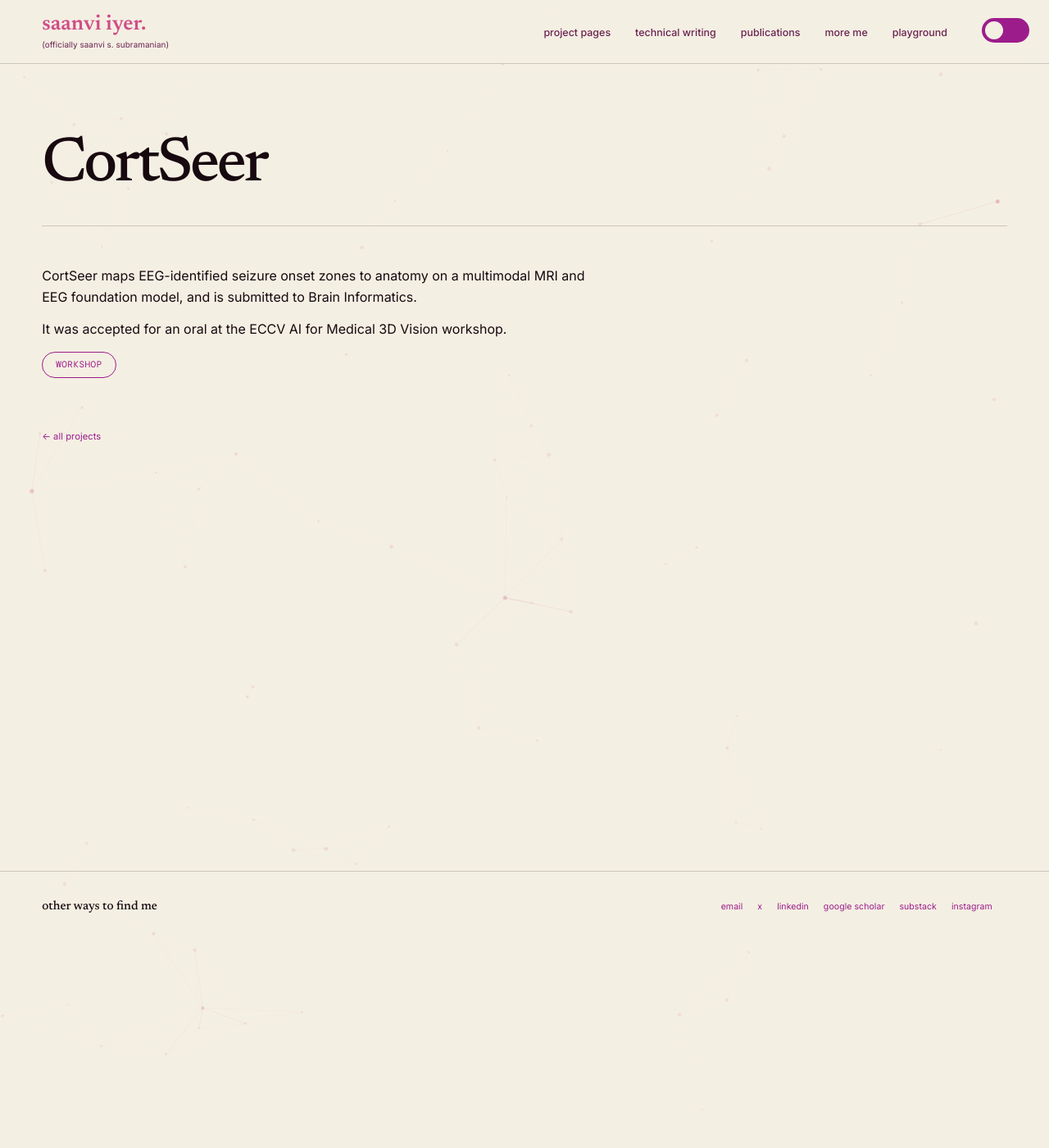
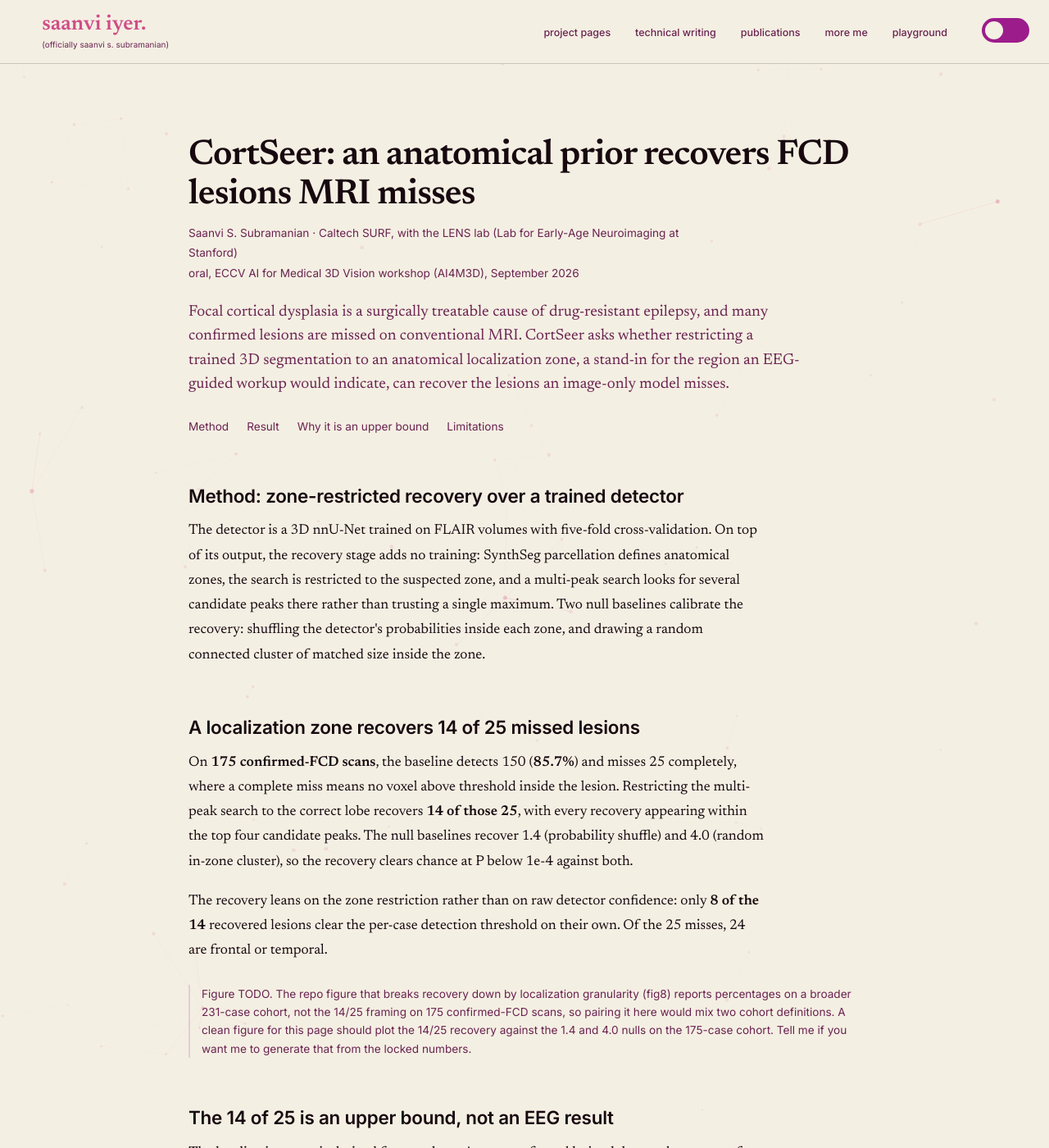
Before and after one commit to saanviiyer/saanviiyer.github.io, a Jekyll site: the page built from pages/proj-cortseer.html, in a window 1280 px wide and 1400 px high. Shown: the whole window at 82% size. Built offline with Jekyll 4.4.1, drawn with Linux system fonts in a browser that asks for light colours; some web fonts are replaced; some of the changed text lies outside the part shown.

Commit message:
Add the CortSeer project page with the locked 14-of-25 numbers and oracle framing; soften the CortSeer title on the publications page

```diff
--- a/pages/proj-cortseer.html
+++ b/pages/proj-cortseer.html
@@ -1,17 +1,55 @@
 ---
 title: CortSeer · Saanvi S. Subramanian
-permalink: /pages/projects/cortseer/
+permalink: /projects/cortseer/
 ---
 
-<div class="page-header">
-  <h1>CortSeer</h1>
+<style>
+  .doc { max-width: 820px; margin: 0 auto; }
+  .doc h1 { font-family: var(--serif); font-size: clamp(2rem, 5vw, 2.7rem); font-weight: 600; letter-spacing: -0.02em; line-height: 1.12; margin: 0 0 10px; }
+  .doc .doc-meta { font-family: var(--sans); font-size: 0.85rem; color: var(--muted); margin: 0 0 2px; }
+  .doc .doc-lead { font-family: var(--serif); font-size: 1.18rem; line-height: 1.55; color: var(--muted); margin: 20px 0 0; max-width: 70ch; }
+  .doc ul.doc-nav { list-style: none; padding: 0; margin: 26px 0 0; display: flex; flex-wrap: wrap; gap: 6px 22px; font-family: var(--sans); font-size: 0.85rem; }
+  .doc ul.doc-nav a { color: var(--muted); text-decoration: none; }
+  .doc ul.doc-nav a:hover { color: var(--accent); }
+  .doc h2 { font-family: var(--sans); font-size: 1.4rem; font-weight: 600; letter-spacing: -0.01em; line-height: 1.2; margin: 60px 0 14px; }
+  .doc p { font-family: var(--serif); font-size: 1.08rem; line-height: 1.75; margin: 0 0 18px; max-width: 72ch; }
+  .doc .key { font-weight: 600; }
+  .doc figure { margin: 26px 0; }
+  .doc figure img { width: 100%; height: auto; display: block; }
+  .doc figcaption { font-family: var(--sans); font-size: 0.82rem; color: var(--muted); line-height: 1.55; margin-top: 10px; max-width: 72ch; }
+  .doc .fig-todo { font-family: var(--sans); font-size: 0.85rem; color: var(--muted); border-left: 2px solid var(--accent-soft); padding-left: 14px; margin: 26px 0; }
+  .doc .doc-back { font-family: var(--sans); font-size: 0.85rem; margin-top: 60px; }
+  .doc a { color: var(--accent); }
+</style>
+
+<div class="doc">
+  <h1>CortSeer: an anatomical prior recovers FCD lesions MRI misses</h1>
+  <p class="doc-meta">Saanvi S. Subramanian &middot; Caltech SURF, with the LENS lab (Lab for Early-Age Neuroimaging at Stanford)</p>
+  <p class="doc-meta">oral, ECCV AI for Medical 3D Vision workshop (AI4M3D), September 2026</p>
+  <!-- TODO (venue): the CortSeer repo itself does not contain the ECCV / AI4M3D / oral / Sept-2026 claim; it is stated on the existing clinical-ml page and listed in PROJECT_INVENTORY as "accepted, oral, ai4m3d.github.io schedule". Confirm against the official program listing or acceptance email before relying on this. -->
+  <p class="doc-lead">Focal cortical dysplasia is a surgically treatable cause of drug-resistant epilepsy, and many confirmed lesions are missed on conventional MRI. CortSeer asks whether restricting a trained 3D segmentation to an anatomical localization zone, a stand-in for the region an EEG-guided workup would indicate, can recover the lesions an image-only model misses.</p>
+
+  <ul class="doc-nav">
+    <li><a href="#method">Method</a></li>
+    <li><a href="#result">Result</a></li>
+    <li><a href="#bound">Why it is an upper bound</a></li>
+    <li><a href="#limits">Limitations</a></li>
+  </ul>
+
+  <h2 id="method">Method: zone-restricted recovery over a trained detector</h2>
+  <p>The detector is a 3D nnU-Net trained on FLAIR volumes with five-fold cross-validation. On top of its output, the recovery stage adds no training: SynthSeg parcellation defines anatomical zones, the search is restricted to the suspected zone, and a multi-peak search looks for several candidate peaks there rather than trusting a single maximum. Two null baselines calibrate the recovery: shuffling the detector's probabilities inside each zone, and drawing a random connected cluster of matched size inside the zone.</p>
+
+  <h2 id="result">A localization zone recovers 14 of 25 missed lesions</h2>
+  <p>On <span class="key">175 confirmed-FCD scans</span>, the baseline detects 150 (<span class="key">85.7%</span>) and misses 25 completely, where a complete miss means no voxel above threshold inside the lesion. Restricting the multi-peak search to the correct lobe recovers <span class="key">14 of those 25</span>, with every recovery appearing within the top four candidate peaks. The null baselines recover 1.4 (probability shuffle) and 4.0 (random in-zone cluster), so the recovery clears chance at P below 1e-4 against both.</p>
+  <p>The recovery leans on the zone restriction rather than on raw detector confidence: only <span class="key">8 of the 14</span> recovered lesions clear the per-case detection threshold on their own. Of the 25 misses, 24 are frontal or temporal.</p>
+
+  <div class="fig-todo">Figure TODO. The repo figure that breaks recovery down by localization granularity (fig8) reports percentages on a broader 231-case cohort, not the 14/25 framing on 175 confirmed-FCD scans, so pairing it here would mix two cohort definitions. A clean figure for this page should plot the 14/25 recovery against the 1.4 and 4.0 nulls on the 175-case cohort. Tell me if you want me to generate that from the locked numbers.</div>
+
+  <h2 id="bound">The 14 of 25 is an upper bound, not an EEG result</h2>
+  <p>The localization zone is derived from each case's own confirmed lesion lobe, used as a proxy for the region an EEG workup would indicate. No EEG signal or EEG report is processed anywhere in the pipeline, so this recovery is a best-case, idealized-localization ceiling rather than an achievable EEG-guided number. A companion analysis on the fusion side shows that a realistically accurate prior applied after segmentation transfers almost no benefit, with a break-even near chance, so the gap between this ceiling and a deployable result is the open problem, not a solved one.</p>
+
+  <h2 id="limits">Limitations</h2>
+  <p>The localization zone is simulated from the confirmed lesion lobe, not from a measured EEG report or raw signal, so every recovery number is a ceiling a measured prior would approach. The recovery stage has no held-out split or external test set yet, and a documented-only, FCD-only retrain of the detector has not been run, since 18 of the confirmed-FCD cases were in the detector's training data. The numbers on this page are the 14-of-25 framing on the 175-case confirmed-FCD cohort; a separate journal manuscript frames the same work on a 231-case all-comers cohort with different denominators, and the two should not be mixed.</p>
+
+  <p class="doc-back"><a href="{{ '/projects/' | relative_url }}">&larr; projects</a></p>
 </div>
-
-<p class="proj-blurb">CortSeer maps EEG-identified seizure onset zones to anatomy on a multimodal MRI and EEG foundation model, and is submitted to Brain Informatics.</p>
-<p class="proj-blurb">It was accepted for an oral at the ECCV AI for Medical 3D Vision workshop.</p>
-
-<p class="preprint-links">
-  <a href="https://ai4m3d.github.io/#schedule" target="_blank" rel="noopener">Workshop</a>
-</p>
-
-<p class="post-back"><a href="{{ '/pages/portfolio/' | relative_url }}#projects">&larr; all projects</a></p>
--- a/pages/publications.html
+++ b/pages/publications.html
@@ -69,7 +69,7 @@ permalink: /publications/
     <div class="pub">
       <div class="pub-when">Sept 2026</div>
       <div class="pub-body">
-        <p class="pub-t">CortSeer: training-free detection of subtle epileptogenic lesions</p>
+        <p class="pub-t">CortSeer: recovering subtle epileptogenic lesions with an anatomical prior</p>
         <p class="pub-v">ECCV AI for Medical 3D Vision workshop (AI4M3D) &middot; <span class="pub-type">oral</span></p>
         <p class="pub-links"><a href="https://openreview.net/forum?id=8EdNGJbsTq" target="_blank" rel="noopener">paper</a></p>
         <!-- TODO: confirm the CortSeer paper title and that this OpenReview link is the right one; the on-site FCD paper uses id 8EdNGJbsTq. -->
```
